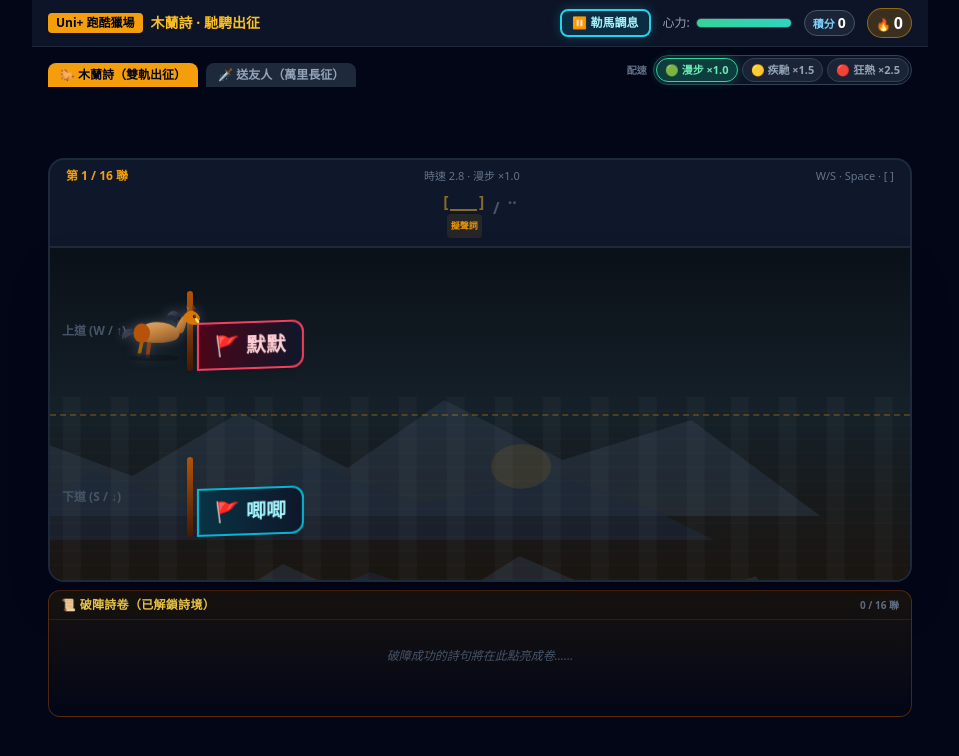
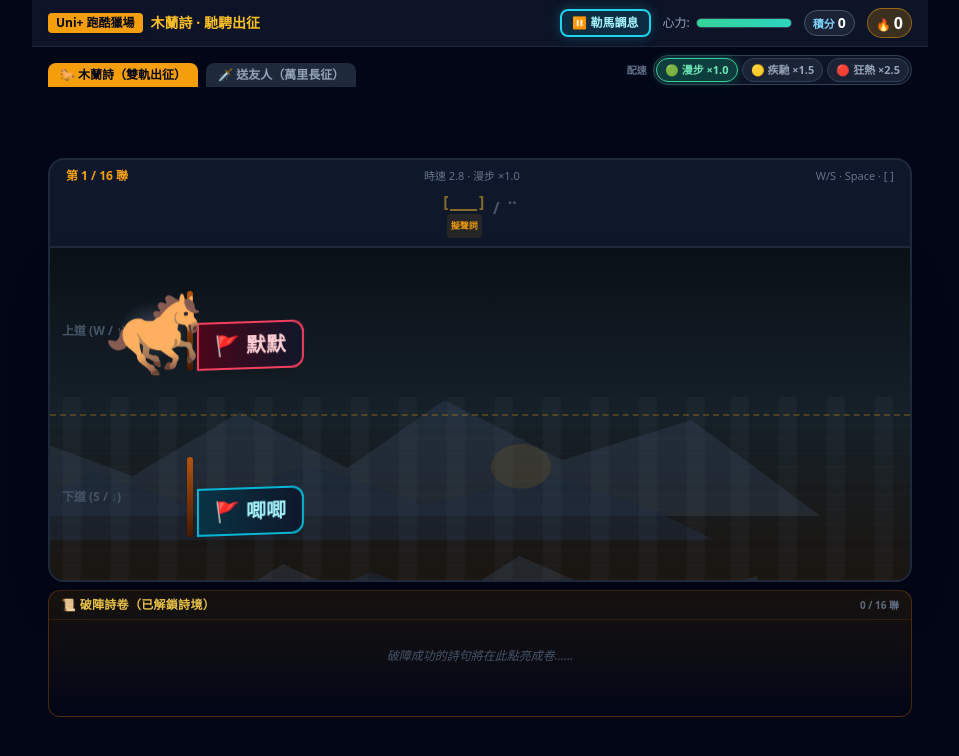
Before and after one commit to Tai-sura/Chi-game02, a plain HTML site: page index.html in a window 1280 px wide. Shown: the whole page, without its empty margins (160-1119 px from the left). Drawn offline with nearby package versions, Linux system fonts and the light colour scheme.

Commit message:
Fix horse shatter: separate transform animation from filters, restore emoji horse facing right.

```diff
--- a/index.html
+++ b/index.html
@@ -8,7 +8,7 @@
   <script src="https://cdn.tailwindcss.com"></script>
   <style>
     :root {
-      --horse-w: clamp(3.8rem, 12vw, 5.2rem);
+      --horse-w: clamp(3.6rem, 13vw, 5rem);
       --stage-h: clamp(14rem, 42vh, 22rem);
       --safe-bottom: env(safe-area-inset-bottom, 0px);
     }
@@ -48,11 +48,10 @@
     .parallax-paused { animation-play-state: paused !important; }
 
     @keyframes gallop {
-      0%, 100% { transform: translateY(0) rotate(0deg); }
-      25% { transform: translateY(-4px) rotate(-1deg); }
-      75% { transform: translateY(3px) rotate(1deg); }
+      0%, 100% { transform: translateY(0); }
+      50% { transform: translateY(-5px); }
     }
-    .horse-gallop { animation: gallop 0.25s infinite ease-in-out; }
+    .horse-gallop { animation: gallop 0.28s infinite ease-in-out; will-change: transform; }
     .horse-paused { animation-play-state: paused !important; }
 
     @keyframes impact-shake {
@@ -60,7 +59,7 @@
       20% { transform: translate(-6px, 4px); }
       40% { transform: translate(6px, -4px); }
       60% { transform: translate(-4px, 2px); }
-      80% { transform: translate(3px, -2px); }
+      80% { transform: translate(2px, -2px); }
     }
     .shake { animation: impact-shake 0.25s ease-in-out; }
 
@@ -85,27 +84,55 @@
     .tear-correct { animation: tear-correct 0.45s ease-out forwards; }
     .tear-wrong { animation: tear-wrong 0.4s ease-out forwards; }
 
-    .horse-glow-ink {
-      filter: drop-shadow(0 0 6px rgba(148,163,184,0.35));
+    /* 關鍵：绝不在同一元素同時使用 CSS filter + transform 動畫（手機會拆壞圖形） */
+    #horse-player {
+      position: absolute;
+      left: 5%;
+      z-index: 20;
+      width: var(--horse-w);
+      height: calc(var(--horse-w) * 0.9);
+      margin-top: calc(var(--horse-w) * -0.45);
+      transition: top 0.15s ease-out;
+      pointer-events: none;
     }
-    .horse-glow-gold {
-      filter: drop-shadow(0 0 8px rgba(251,191,36,0.55));
+    @media (min-width: 640px) {
+      #horse-player { left: 2.5rem; }
     }
-
-    .rider-mount {
+    @media (min-width: 768px) {
+      #horse-player { left: 4rem; }
+    }
+    .horse-bob {
+      width: 100%;
+      height: 100%;
+      display: flex;
+      align-items: center;
+      justify-content: center;
       position: relative;
-      width: var(--horse-w);
-      height: calc(var(--horse-w) * 0.72);
-      display: flex;
-      align-items: flex-end;
-      justify-content: flex-start;
     }
-    .horse-svg {
-      width: var(--horse-w);
-      height: auto;
+    /* 發光放在獨立偽元素，不掛在奔馳動畫層上 */
+    .horse-bob::before {
+      content: '';
+      position: absolute;
+      inset: 8% 4%;
+      border-radius: 50%;
+      background: radial-gradient(ellipse, rgba(148,163,184,0.35) 0%, transparent 70%);
+      z-index: 0;
+      pointer-events: none;
+    }
+    .horse-hot.horse-bob::before {
+      background: radial-gradient(ellipse, rgba(251,191,36,0.45) 0%, transparent 70%);
+    }
+    .horse-emoji {
+      position: relative;
+      z-index: 1;
       display: block;
-      overflow: visible;
-      shape-rendering: geometricPrecision;
+      font-size: var(--horse-w);
+      line-height: 1;
+      transform: scaleX(-1); /* 馬頭朝右迎向戰旗 */
+      -webkit-text-fill-color: initial;
+      filter: none !important;
+      text-shadow: none !important;
+      user-select: none;
     }
 
     .ink-mask {
@@ -257,78 +284,10 @@
 
       <canvas id="fx-canvas" class="absolute inset-0 pointer-events-none z-30"></canvas>
 
-      <div id="horse-player" class="absolute left-[5%] sm:left-10 md:left-16 z-20 transition-all duration-150 ease-out flex items-center" style="top: 25%; transform: translateY(-50%);">
-        <div id="horse-visual" class="horse-gallop relative horse-glow-ink" aria-label="戰馬衝刺">
-          <!-- 依原馬 emoji 樣貌重建：朝右、正常比例、無騎手、無殘影疊圖 -->
-          <svg class="horse-svg" viewBox="0 0 120 90" xmlns="http://www.w3.org/2000/svg" role="img" aria-hidden="true">
-            <defs>
-              <linearGradient id="coat" x1="0.2" y1="0" x2="0.8" y2="1">
-                <stop offset="0%" stop-color="#E0A86A"/>
-                <stop offset="45%" stop-color="#C68642"/>
-                <stop offset="100%" stop-color="#8B5A2B"/>
-              </linearGradient>
-              <linearGradient id="darkhair" x1="0" y1="0" x2="1" y2="1">
-                <stop offset="0%" stop-color="#4B5563"/>
-                <stop offset="100%" stop-color="#111827"/>
-              </linearGradient>
-            </defs>
-            <!-- 地面影 -->
-            <ellipse cx="58" cy="84" rx="36" ry="4.5" fill="#000" opacity="0.25"/>
-            <!-- 後腿（支撐） -->
-            <path d="M38 58 L34 78 L39 78 L43 60 Z" fill="#A16207"/>
-            <path d="M48 60 L46 80 L51 80 L54 62 Z" fill="#92400E"/>
-            <path d="M33 77 h7 v3.5 a1.5 1.5 0 0 1 -1.5 1.5 h-4 a1.5 1.5 0 0 1 -1.5 -1.5 Z" fill="#1f2937"/>
-            <path d="M45 79 h7 v3.5 a1.5 1.5 0 0 1 -1.5 1.5 h-4 a1.5 1.5 0 0 1 -1.5 -1.5 Z" fill="#1f2937"/>
-            <!-- 前腿（抬起奔馳） -->
-            <path d="M78 52 L86 42 L90 45 L84 56 Z" fill="#A16207"/>
-            <path d="M88 44 L98 36 L101 40 L92 50 Z" fill="#92400E"/>
-            <path d="M85 40 h5.5 v3 a1.2 1.2 0 0 1 -1.2 1.2 h-3 a1.2 1.2 0 0 1 -1.3 -1.2 Z" fill="#1f2937"/>
-            <path d="M97 35 h5.5 v3 a1.2 1.2 0 0 1 -1.2 1.2 h-3 a1.2 1.2 0 0 1 -1.3 -1.2 Z" fill="#1f2937"/>
-            <!-- 身軀（正常馬體比例，非長條） -->
-            <path d="M34 52
-                     C34 40, 46 32, 62 32
-                     C74 32, 86 36, 94 44
-                     C96 48, 94 56, 88 58
-                     C78 62, 58 64, 44 60
-                     C36 58, 34 56, 34 52 Z" fill="url(#coat)"/>
-            <!-- 腹部陰影 -->
-            <path d="M42 56 C52 62, 72 62, 86 56 C80 60, 58 62, 44 58 Z" fill="#92400E" opacity="0.35"/>
-            <!-- 臀部 -->
-            <ellipse cx="40" cy="48" rx="12" ry="14" fill="#B45309"/>
-            <!-- 尾巴 -->
-            <path d="M30 44
-                     C18 38, 10 46, 12 58
-                     C16 52, 22 50, 28 52
-                     C26 46, 28 44, 30 44 Z" fill="url(#darkhair)"/>
-            <path d="M28 48 C20 44, 14 50, 16 56 C20 52, 24 50, 28 50 Z" fill="#374151"/>
-            <!-- 頸 -->
-            <path d="M88 44
-                     C92 34, 96 26, 102 22
-                     C106 28, 104 38, 100 46
-                     C96 50, 90 48, 88 44 Z" fill="url(#coat)"/>
-            <!-- 頭（朝右） -->
-            <path d="M100 24
-                     C104 16, 112 14, 118 18
-                     C124 22, 126 30, 122 34
-                     C118 38, 110 36, 104 32
-                     C100 30, 98 28, 100 24 Z" fill="#D97706"/>
-            <!-- 吻白斑 -->
-            <path d="M118 26 C122 28, 124 32, 122 34 C118 32, 116 28, 118 26 Z" fill="#FDE68A"/>
-            <!-- 耳朵 -->
-            <path d="M106 16 L104 8 L110 14 Z" fill="#92400E"/>
-            <path d="M112 14 L114 6 L118 14 Z" fill="#78350F"/>
-            <path d="M106 14 L105 10 L109 13 Z" fill="#FBBF24" opacity="0.5"/>
-            <!-- 鬃毛 -->
-            <path d="M96 22
-                     C88 12, 78 16, 76 26
-                     C82 22, 88 24, 94 30
-                     C96 28, 96 24, 96 22 Z" fill="url(#darkhair)"/>
-            <path d="M92 28 C84 18, 74 22, 72 30 C78 26, 84 28, 90 34 Z" fill="#1f2937"/>
-            <!-- 眼鼻 -->
-            <circle cx="116" cy="24" r="2.2" fill="#111827"/>
-            <circle cx="116.7" cy="23.3" r="0.7" fill="#F9FAFB"/>
-            <ellipse cx="124" cy="30" rx="1.4" ry="1" fill="#111827"/>
-          </svg>
+      <div id="horse-player" style="top: 25%;">
+        <!-- 奔馳動畫只在外層；馬圖本身不做 CSS filter，避免手機碎圖 -->
+        <div id="horse-visual" class="horse-bob horse-gallop" aria-label="戰馬衝刺">
+          <span class="horse-emoji" role="img" aria-hidden="true">🐎</span>
         </div>
       </div>
 
@@ -786,8 +745,8 @@
 
     function updateHorseGlow() {
       const el = document.getElementById('horse-visual');
-      el.classList.toggle('horse-glow-gold', combo >= 3);
-      el.classList.toggle('horse-glow-ink', combo < 3);
+      if (!el) return;
+      el.classList.toggle('horse-hot', combo >= 3);
     }
 
     function calcHitScore() {
```
